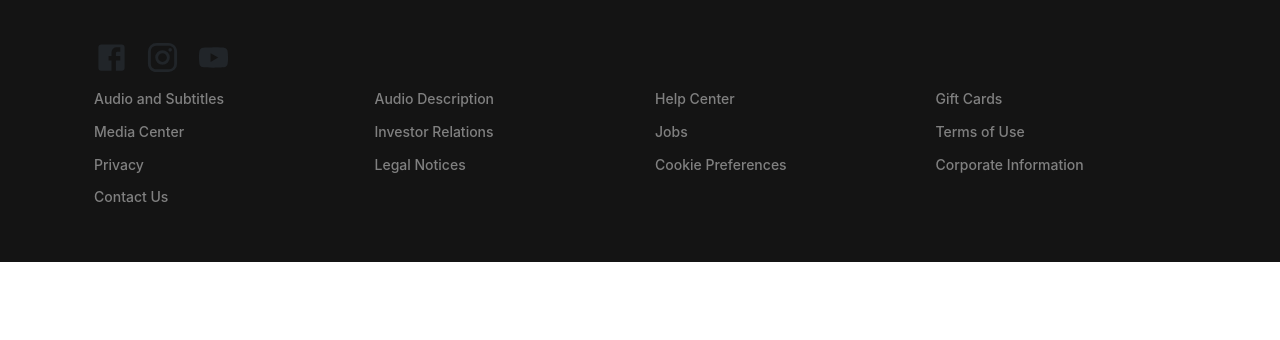
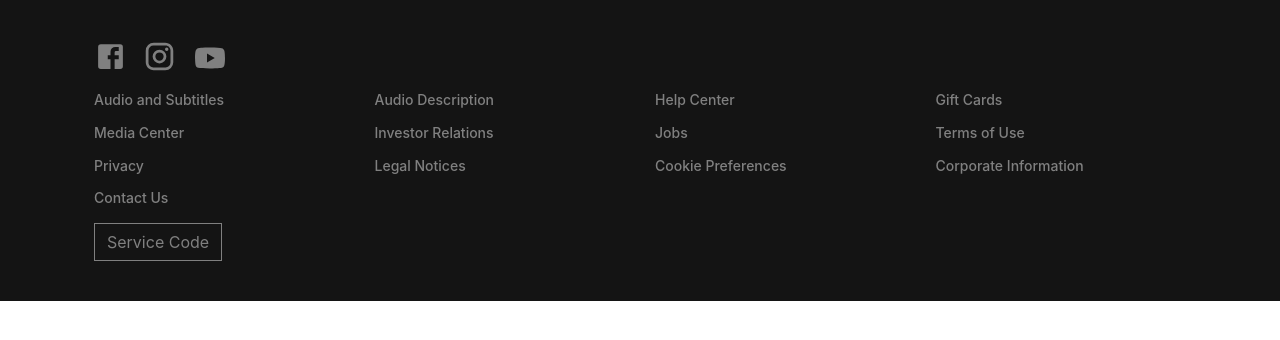
Before and after one commit to iSued/M4-D5-Netflix, a React (Create React App) app: page / in a window 1280 px wide. Shown: the top 340 px of the page. Built offline with nearby package versions, Linux system fonts and the light colour scheme.

Commit message:
css update

```diff
--- a/src/components/Footer.jsx
+++ b/src/components/Footer.jsx
@@ -1,10 +1,10 @@
 import React from "react";
-import { Container, Col, Row } from "react-bootstrap";
+import { Container, Col, Row, Button } from "react-bootstrap";
 import "../style/footer.css";
 import FacebookIcon from "@material-ui/icons/Facebook";
 import YouTubeIcon from '@material-ui/icons/YouTube';
 import InstagramIcon from "@material-ui/icons/Instagram";
-import { green, red, blue } from '@material-ui/core/colors';
+
 
 export default function Footer() {
   return (
@@ -13,9 +13,9 @@ export default function Footer() {
         <Row>
           <Col className="mb-3">
             <div className="d-flex">
-                <FacebookIcon className="mr-3" style={{ color: green[200] }, { fontSize: 35 }} />
-                <InstagramIcon className="mr-3" style={{ color: green[200] }, { fontSize: 35 }} />
-                <YouTubeIcon className="mr-3" style={{ color: green[200] }, { fontSize: 35 }} />
+                <FacebookIcon className="icon mr-3" style={{ fontSize: 33 }}/>
+                <InstagramIcon className="icon mr-3" style={{ fontSize: 33 }}/>
+                <YouTubeIcon className="icon mr-3" style={{ fontSize: 36 }}/>
             </div>
           </Col>
         </Row>
@@ -42,6 +42,11 @@ export default function Footer() {
             <h5 className="mb-3">Corporate Information</h5>
           </Col>
         </Row>
+        <Row>
+          <Col>
+            <Button className="button">Service Code</Button>
+          </Col>
+        </Row>
       </Container>
     </div>
   );
--- a/src/style/footer.css
+++ b/src/style/footer.css
@@ -7,3 +7,21 @@
   font-size: 14px;
   text-align: left;
 }
+
+.icon {
+  color: #808080;
+}
+
+.button {
+  border-radius: 0%;
+  background-color: #141414;
+  color: #808080;
+  border-color: #808080;
+  text-size: 14px;
+}
+
+.button:hover {
+  background-color: #141414;
+  color: aliceblue;
+  border-color: #808080;
+}
```
